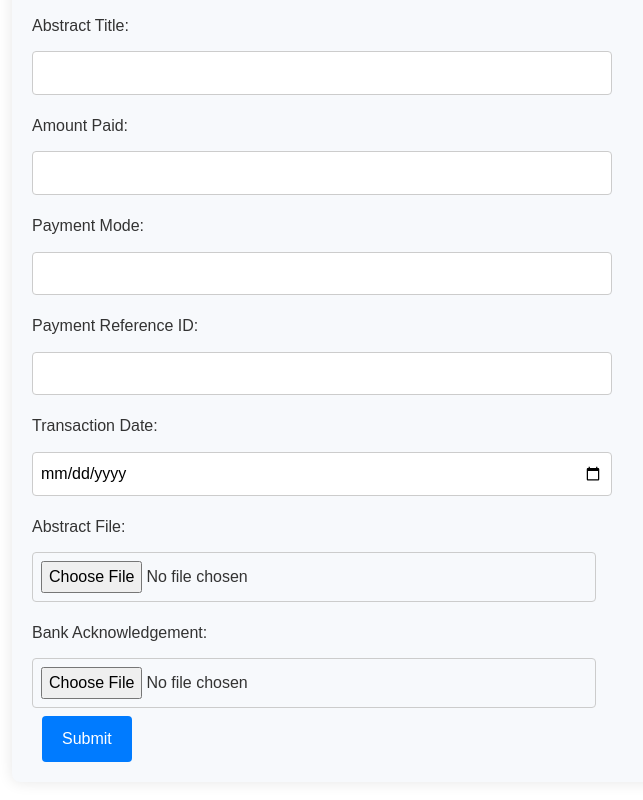
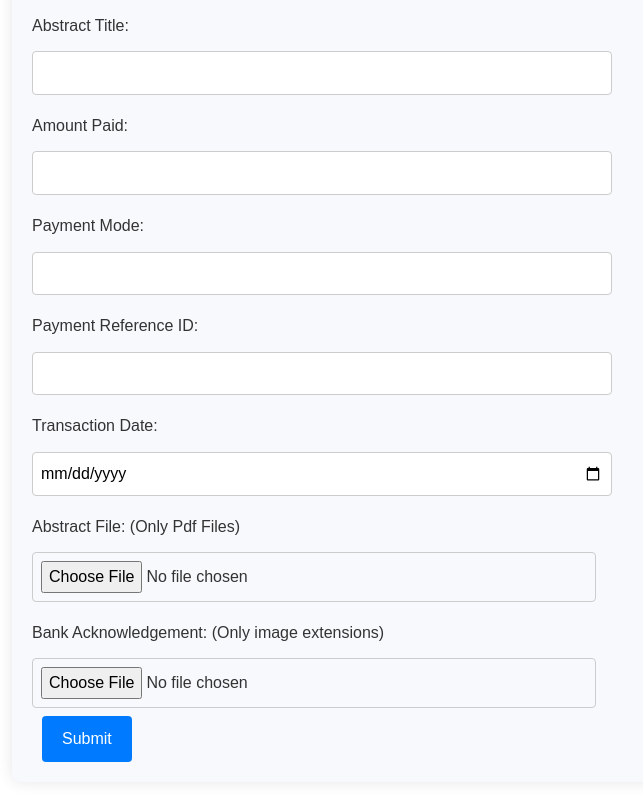
Before and after one commit to DineshKuddana/JNTUA_Membrance_Conference, a React (Create React App) app in the folder client/: page /registration/form in a window 1280 px wide. Shown: the part 1706-2506 px from the top of the page, without its empty margins (28-671 px from the left). Built offline with nearby package versions, Linux system fonts and the light colour scheme.

Commit message:
hint for updating files

```diff
--- a/client/src/components/Registration/registration.js
+++ b/client/src/components/Registration/registration.js
@@ -237,13 +237,13 @@ function App() {
 
         {/* Abstract File */}
         <div>
-          <label>Abstract File:</label>
+          <label>Abstract File: (Only Pdf Files)</label>
           <input type="file" name="abstractFile" onChange={handleFormChange} style={{ margin: "8px 0" }} />
         </div>
 
         {/* Bank Acknowledgement */}
         <div>
-          <label>Bank Acknowledgement:</label>
+          <label>Bank Acknowledgement: (Only image extensions)</label>
           <input type="file" name="bankAcknowledgement" onChange={handleFormChange} style={{ margin: "8px 0" }} />
         </div>
 
```
